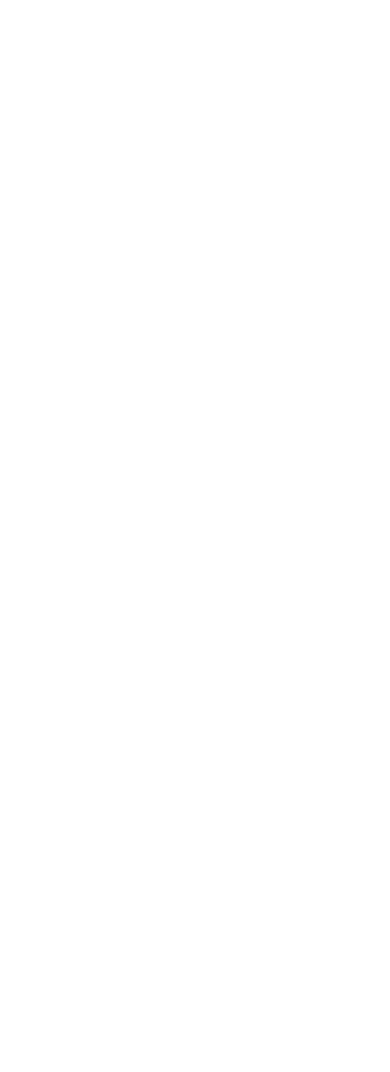
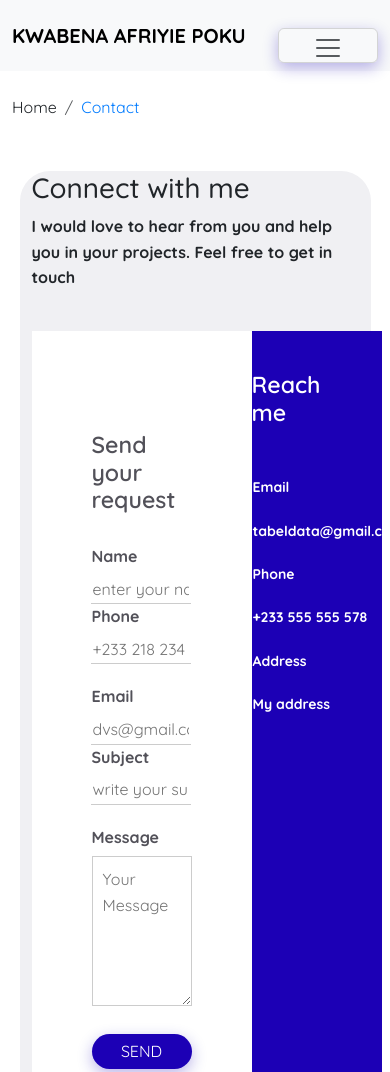
Before and after one commit to janim2/sensei_ninja_website, a plain HTML site: page pages/contact.html in a window 390 px wide. Shown: the top 1072 px of the page. Before the commit the page ends 844 px from the top, so only its background shows below. Drawn offline with nearby package versions, Linux system fonts and the light colour scheme.

Commit message:
second commit

```diff
--- a/pages/contact.html
+++ b/pages/contact.html
@@ -0,0 +1,142 @@
+<!DOCTYPE html>
+<html lang="en">
+<head>
+    <meta charset="UTF-8">
+    <meta name="viewport" content="width=device-width, initial-scale=1.0">
+    <title>About Kwabena Afriyie Poku</title>
+    <link href="https://cdn.jsdelivr.net/npm/bootstrap@5.3.0-alpha1/dist/css/bootstrap.min.css" rel="stylesheet">
+    <link href="https://fonts.googleapis.com/css2?family=Quicksand:wght@300;400;500;600;700&display=swap" rel="stylesheet">
+    <link href="style.css" rel="stylesheet">
+
+
+</head>
+
+
+    <body>
+
+
+
+        <nav class="navbar navbar-expand-lg navbar-light bg-light">
+            <div class="container">
+                <a class="navbar-brand" href="#">KWABENA AFRIYIE POKU</a>
+                <button class="navbar-toggler" type="button" data-bs-toggle="collapse" data-bs-target="#navbarNav">
+                    <span class="navbar-toggler-icon"></span>
+                </button>
+                <div class="collapse navbar-collapse justify-content-end" id="navbarNav">
+                    <ul class="navbar-nav">
+                        <li class="nav-item">
+                            <a class="nav-link" href="index.html">HOME</a>
+                        </li>
+                        <li class="nav-item">
+                            <a class="nav-link" href="about.html">ABOUT</a>
+                        </li>
+
+                        <li class="nav-item dropdown">
+                            <a class="nav-link dropdown-toggle" href="#" role="button" data-bs-toggle="dropdown" aria-expanded="false">
+                                FINE ART
+                            </a>
+                            <ul class="dropdown-menu">
+                                <li><a class="dropdown-item" href="paintings.html">PAINTINGS</a></li>
+                                <li><a class="dropdown-item" href="drawings.html">DRAWINGS</a></li>
+                                <li><a class="dropdown-item" href="digitalworks.html">DIGITAL WORKS</a></li>
+                                <li><a class="dropdown-item" href="performances.html">PERFORMANCES AND VIDEOS</a></li>
+                                <li><a class="dropdown-item" href="exhibitions.html">EXHIBITIONS</a></li>
+
+                            </ul>
+                        </li>
+                        <li class="nav-item">
+                            <a class="nav-link" href="illustrations.html">ILLUSTRATIONS</a>
+                        </li>
+                        <li class="nav-item">
+                            <a class="nav-link" href="karate.html">KARATE</a>
+                        </li>
+                        <li class="nav-item">
+                            <a class="nav-link active" href="contact.html">CONTACT</a>
+                        </li>
+                    </ul>
+                </div>
+            </div>
+        </nav>
+
+
+        <div class="container mt-4 mb-4">
+            <nav aria-label="breadcrumb">
+                <ol class="breadcrumb">
+                    <li class="breadcrumb-item"><a href="index.html">Home</a></li>
+                    <li class="breadcrumb-item active" aria-current="page">Contact</li>
+                </ol>
+            </nav>
+        </div>
+        <div  class="contact-container">
+      <div class="container">
+        <h1>Connect with me</h1>
+        <p>I would love to hear from you and help you in your projects. Feel free to get in touch</p>
+        <div class="contact-box">
+            <div class="contact-left">
+                <h3>Send your request</h3>
+                <form>
+                    <div class="input-row">
+                        <div class="input-group">
+                            <label >Name</label>
+                            <input type="text" placeholder="enter your name">
+                        </div>
+
+
+                        <div class="input-group">
+                            <label >Phone</label>
+                            <input type="text" placeholder="+233 218 234 110">
+                        </div>
+            </div>
+
+                    <div class="input-row">
+                        <div class="input-group">
+                            <label >Email</label>
+                            <input type="email" placeholder="dvs@gmail.com">
+
+                    </div>
+
+                        <div class="input-group">
+                            <label >Subject</label>
+                            <input type="text" placeholder="write your subject here">
+
+
+                    </div>
+                 </div>
+                        <label >Message</label>
+                        <textarea rows="5" placeholder="Your Message"></textarea>
+                        <button type="submit">SEND</button>
+                </form>
+            </div>
+            <div class="contact-right">
+                <h3>Reach me </h3>
+                <table>
+                    <tr>
+                        <td>Email</td>
+                        <td>tabeldata@gmail.com</td>
+                    </tr>
+                    <tr>
+                        <td>Phone</td>
+                        <td>+233 555 555 578</td>
+                    </tr>
+                    <tr>
+                        <td>Address</td>
+                        <td>My address</td>
+                    </tr>
+
+                </table>
+            </div>
+        </div>
+    </div>
+</div>
+    <div class="text-center p-3" style="background-color: rgba(0, 0, 0, 0.2);">
+        © 2024 Copyright:
+        <a class="text-dark" href="#">Kwabena Afriyie Poku</a>
+    </div>
+</footer>
+
+<script src="https://cdn.jsdelivr.net/npm/bootstrap@5.3.0-alpha1/dist/js/bootstrap.bundle.min.js"></script>
+    </body>
+
+
+
+</html>
--- a/pages/style.css
+++ b/pages/style.css
@@ -34,3 +34,153 @@ body {
     left: 100%;
     margin-top: -1px;
 }
+
+.contact-container
+{   background:#f0f0f3;
+    outline:none;
+    border:none;
+    border-radius: 30px;
+    padding-bottom: 25px;
+    font-size:16px;
+
+
+}
+.contact-container
+{
+    width:90%;
+    margin:50px auto;
+
+}
+.contact-container{
+    font-weight: bold;
+}
+.contact-box
+{
+    background:white;
+    display:flex;
+}
+.contact-left{
+    flex-basis:80%;
+    padding:100px 60px;
+}
+.contact-right{
+    flex-basis:20%;
+    padding:40px;
+    background:#1c00b5;
+    color:white;
+}
+h1{
+    margin-bottom:10px;
+}
+.container p
+{
+    margin-bottom:40px;
+}
+.input-row
+{
+    display: flex;
+    justify-content: space-between;
+    margin-bottom:20px;
+}
+.input-row .input-group
+{
+    flex-basis:45%;
+}
+
+input{
+    width:100%;
+    border:none;
+    border-bottom:1px solid #ccc;
+    outline:none;
+}
+textarea
+{
+    width:100%;
+    border:1px solid #ccc;
+    outline:none;
+    padding:10px;
+    box-sizing:border-box;
+}
+label
+{
+    margin-bottom:6px;
+    display:block;
+    color:#525159;
+}
+button
+{
+    background:#1c00b5;
+    width:100px;
+    border:none;
+    outline:none;
+    color:#fff;
+    height:35px;
+    border-radius:30px;
+    margin-top:20px;
+    box-shadow:0px 5px 15px 0px rgba(28,0,181,0.3);
+
+
+}
+.contact-left h3{
+    color:#525159;
+    font-weight:600;
+    margin-bottom:30px;
+
+
+}
+.contact-right h3{
+
+    font-weight:600;
+    margin-bottom:30px;
+
+
+}
+tr td:first-child
+{
+    padding-right:20px;
+
+}
+
+tr td{
+    padding-top:20px;
+    font-size:18px;
+}
+@media only screen and (max-width:680px)
+{
+    .contact-right{
+        flex-basis:40%;
+        padding-left:0px;
+        background:#1c00b5;
+        color:white;
+        width:40%;
+        font-size:14px;
+        display: flex;
+        flex-direction:column;
+
+
+
+    }
+    .contact-left{
+        flex-basis:60%;
+
+        display:flex;
+        flex-direction:column;
+        padding:100px 60px;
+    }
+    .input-row
+{
+    display: flex;
+    flex-direction:column;
+    justify-content: center;
+    align-items: center;
+    flex-wrap:wrap;
+    margin-bottom:20px;
+}
+tr td{
+    padding-top:20px;
+    display: flex;
+    flex-direction:column;
+    font-size:14px;
+}
+
+}
```
Also changed, not shown: pages/digitalworks.html (+1 -1 lines), pages/drawings.html (+1 -1 lines), pages/exhibitions.html (+1 -1 lines), pages/illustrations.html (+1 -1 lines), pages/index.html (+1 -1 lines), pages/karate.html (+1 -1 lines), pages/paintings.html (+7 -7 lines), pages/about.html (line endings or trailing spaces).
